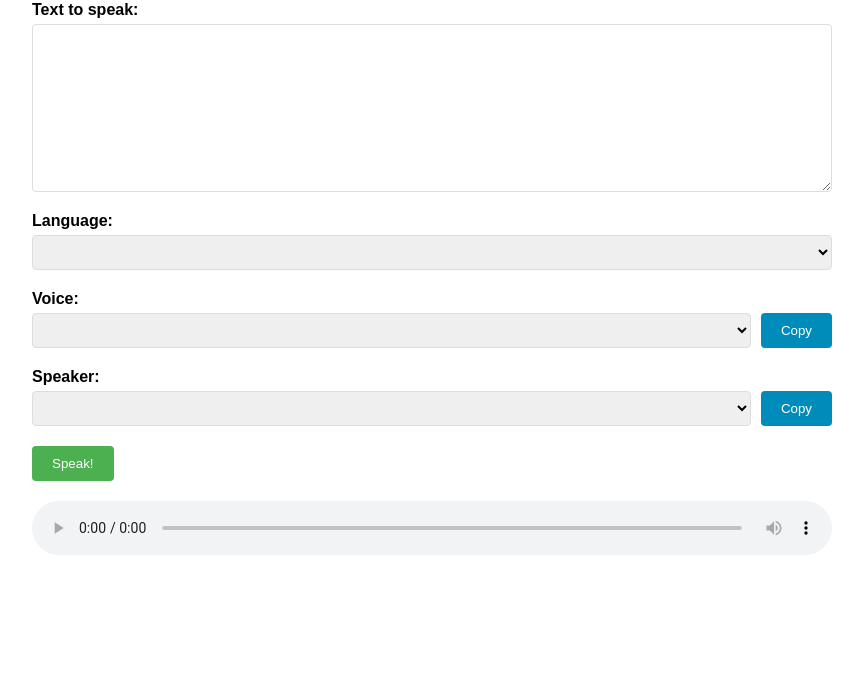
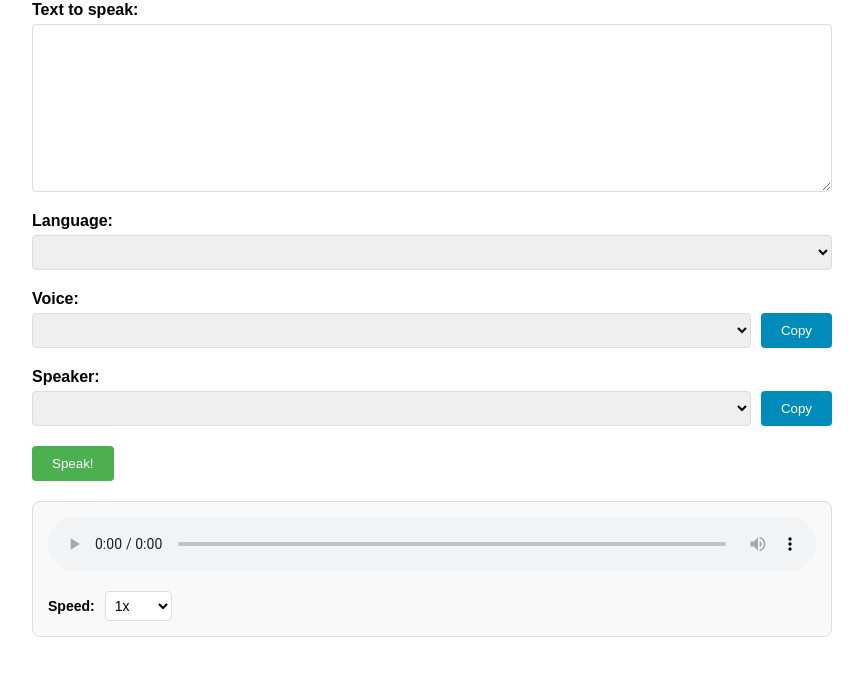
Before and after one commit to nbr23/gopipertts, a plain HTML site: page static/index.html in a window 1280 px wide. Shown: the part 79-754 px from the top of the page, without its empty margins (208-1071 px from the left). Drawn offline with Linux system fonts and the light colour scheme; no server answers.

Commit message:
playback speed

```diff
--- a/static/index.html
+++ b/static/index.html
@@ -49,6 +49,39 @@
         .copy-button:hover {
             background-color: #007BB5;
         }
+        .audio-container {
+            margin-top: 20px;
+            border: 1px solid #ddd;
+            border-radius: 8px;
+            padding: 15px;
+            background-color: #f9f9f9;
+        }
+        .audio-controls {
+            display: flex;
+            flex-direction: column;
+            gap: 10px;
+        }
+        .audio-player {
+            width: 100%;
+            margin-bottom: 10px;
+        }
+        .playback-speed {
+            display: flex;
+            align-items: center;
+            gap: 10px;
+        }
+        .playback-speed label {
+            margin-bottom: 0;
+            white-space: nowrap;
+            font-size: 14px;
+        }
+        .playback-speed select {
+            width: auto;
+            padding: 5px;
+            border-radius: 4px;
+            font-size: 14px;
+            background-color: white;
+        }
     </style>
 </head>
 <body>
@@ -78,8 +111,21 @@
 
         <button type="submit">Speak!</button>
 
-        <div class="form-group" style="margin-top: 20px;">
-            <audio id="audioPlayer" controls style="width: 100%; display: block;"></audio>
+        <div class="audio-container">
+            <div class="audio-controls">
+                <audio id="audioPlayer" class="audio-player" controls></audio>
+                <div class="playback-speed">
+                    <label for="playbackSpeed">Speed:</label>
+                    <select id="playbackSpeed">
+                        <option value="0.5">0.5x</option>
+                        <option value="0.75">0.75x</option>
+                        <option value="1" selected>1x</option>
+                        <option value="1.25">1.25x</option>
+                        <option value="1.5">1.5x</option>
+                        <option value="2">2x</option>
+                    </select>
+                </div>
+            </div>
         </div>
     </form>
 
@@ -129,9 +175,7 @@
             speakerSelect.innerHTML = '';
             const voice = voices.find(v => v.key === selectedVoice);
             if (voice && voice.speaker_id_map) {
-				console.log(voice.speaker_id_map);
                 Object.keys(voice.speaker_id_map).forEach(speaker => {
-				console.log(speaker);
                     const option = new Option(speaker, speaker);
                     speakerSelect.add(option);
                 });
@@ -159,6 +203,14 @@
         document.getElementById('languageSelect').addEventListener('change', updateVoiceSelect);
         document.getElementById('voiceSelect').addEventListener('change', updateSpeakerSelect);
 
+        document.getElementById('playbackSpeed').addEventListener('change', setPlaybackSpeed);
+
+        function setPlaybackSpeed() {
+            const audio = document.getElementById('audioPlayer');
+            const speedSelector = document.getElementById('playbackSpeed');
+            audio.playbackRate = parseFloat(speedSelector.value);
+        }
+
         document.getElementById('ttsForm').addEventListener('submit', async (e) => {
             e.preventDefault();
 
@@ -184,8 +236,9 @@
 
                 const { streamId } = await response.json();
                 const audioElement = document.getElementById('audioPlayer');
-                audioElement.style.display = 'block';
                 audioElement.src = `${window.location.pathname}api/tts/stream/${streamId}`;
+                const speedSelector = document.getElementById('playbackSpeed');
+                audioElement.playbackRate = parseFloat(speedSelector.value);
                 await audioElement.play();
             } catch (error) {
                 console.error('Error during synthesis request:', error);
```
